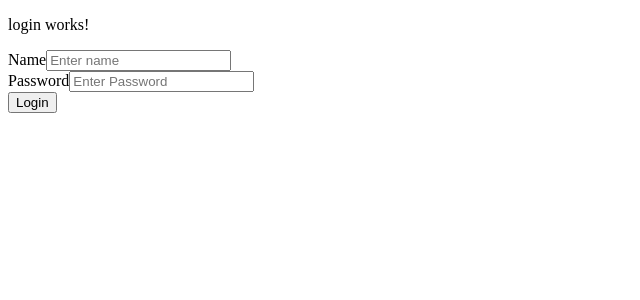
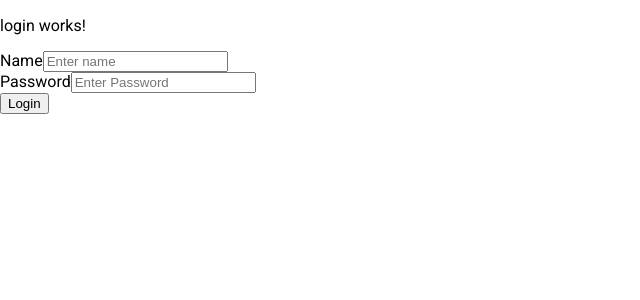
Before and after one commit to 999mattia/grades, an Angular app in the folder client/: page /login in a window 1280 px wide. Shown: the top 300 px of the page, without its empty margins (0-640 px from the left). Built offline with nearby package versions, Linux system fonts and the light colour scheme.

Commit message:
added material

```diff
--- a/client/angular.json
+++ b/client/angular.json
@@ -25,6 +25,7 @@
               "src/assets"
             ],
             "styles": [
+              "@angular/material/prebuilt-themes/indigo-pink.css",
               "src/styles.css"
             ],
             "scripts": []
@@ -87,6 +88,7 @@
               "src/assets"
             ],
             "styles": [
+              "@angular/material/prebuilt-themes/indigo-pink.css",
               "src/styles.css"
             ],
             "scripts": []
--- a/client/package.json
+++ b/client/package.json
@@ -11,10 +11,12 @@
   "private": true,
   "dependencies": {
     "@angular/animations": "^16.1.0",
+    "@angular/cdk": "^16.1.2",
     "@angular/common": "^16.1.0",
     "@angular/compiler": "^16.1.0",
     "@angular/core": "^16.1.0",
     "@angular/forms": "^16.1.0",
+    "@angular/material": "^16.1.2",
     "@angular/platform-browser": "^16.1.0",
     "@angular/platform-browser-dynamic": "^16.1.0",
     "@angular/router": "^16.1.0",
--- a/client/src/app/app.component.ts
+++ b/client/src/app/app.component.ts
@@ -6,5 +6,5 @@
 	styleUrls: ['./app.component.css'],
 })
 export class AppComponent {
-	title = 'client';
+	title = 'Grades';
 }
--- a/client/src/app/app.module.ts
+++ b/client/src/app/app.module.ts
@@ -7,6 +7,7 @@
 import { HttpClientModule } from '@angular/common/http';
 import { HomeComponent } from './home/home.component';
 import { ReactiveFormsModule } from '@angular/forms';
+import { BrowserAnimationsModule } from '@angular/platform-browser/animations';
 
 @NgModule({
 	declarations: [AppComponent, LoginComponent, HomeComponent],
@@ -15,6 +16,7 @@
 		AppRoutingModule,
 		HttpClientModule,
 		ReactiveFormsModule,
+		BrowserAnimationsModule,
 	],
 	providers: [],
 	bootstrap: [AppComponent],
--- a/client/src/index.html
+++ b/client/src/index.html
@@ -6,7 +6,10 @@
 		<base href="/" />
 		<meta name="viewport" content="width=device-width, initial-scale=1" />
 		<link rel="icon" type="image/x-icon" href="favicon.ico" />
-	</head>
+	  <link rel="preconnect" href="https://fonts.gstatic.com">
+  <link href="https://fonts.googleapis.com/css2?family=Roboto:wght@300;400;500&display=swap" rel="stylesheet">
+  <link href="https://fonts.googleapis.com/icon?family=Material+Icons" rel="stylesheet">
+</head>
 	<body>
 		<app-root></app-root>
 	</body>
--- a/client/src/styles.css
+++ b/client/src/styles.css
@@ -1 +1,4 @@
 /* You can add global styles to this file, and also import other style files */
+
+html, body { height: 100%; }
+body { margin: 0; font-family: Roboto, "Helvetica Neue", sans-serif; }
```
Also changed, not shown: 1 other file (tests, documents, lock files or other folders).
